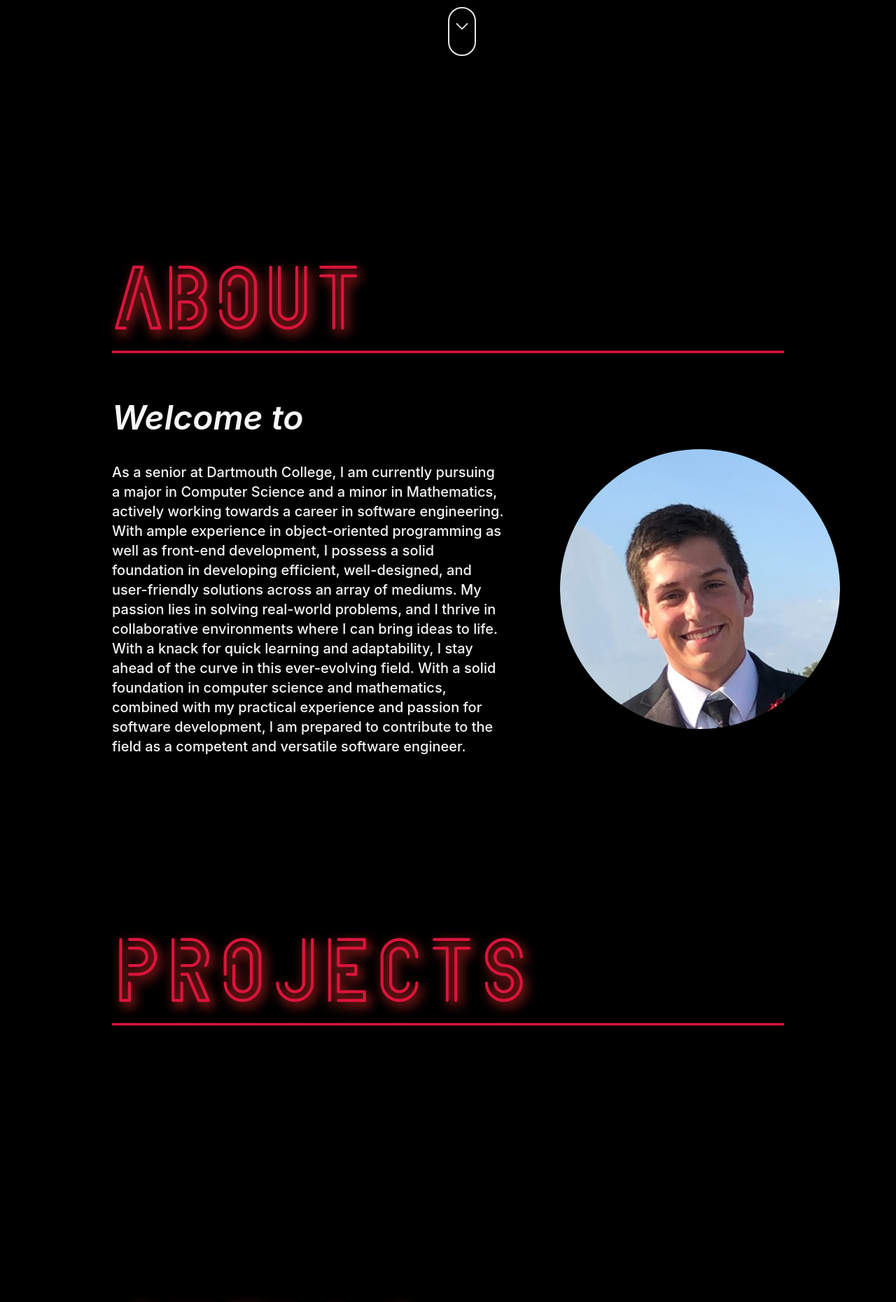
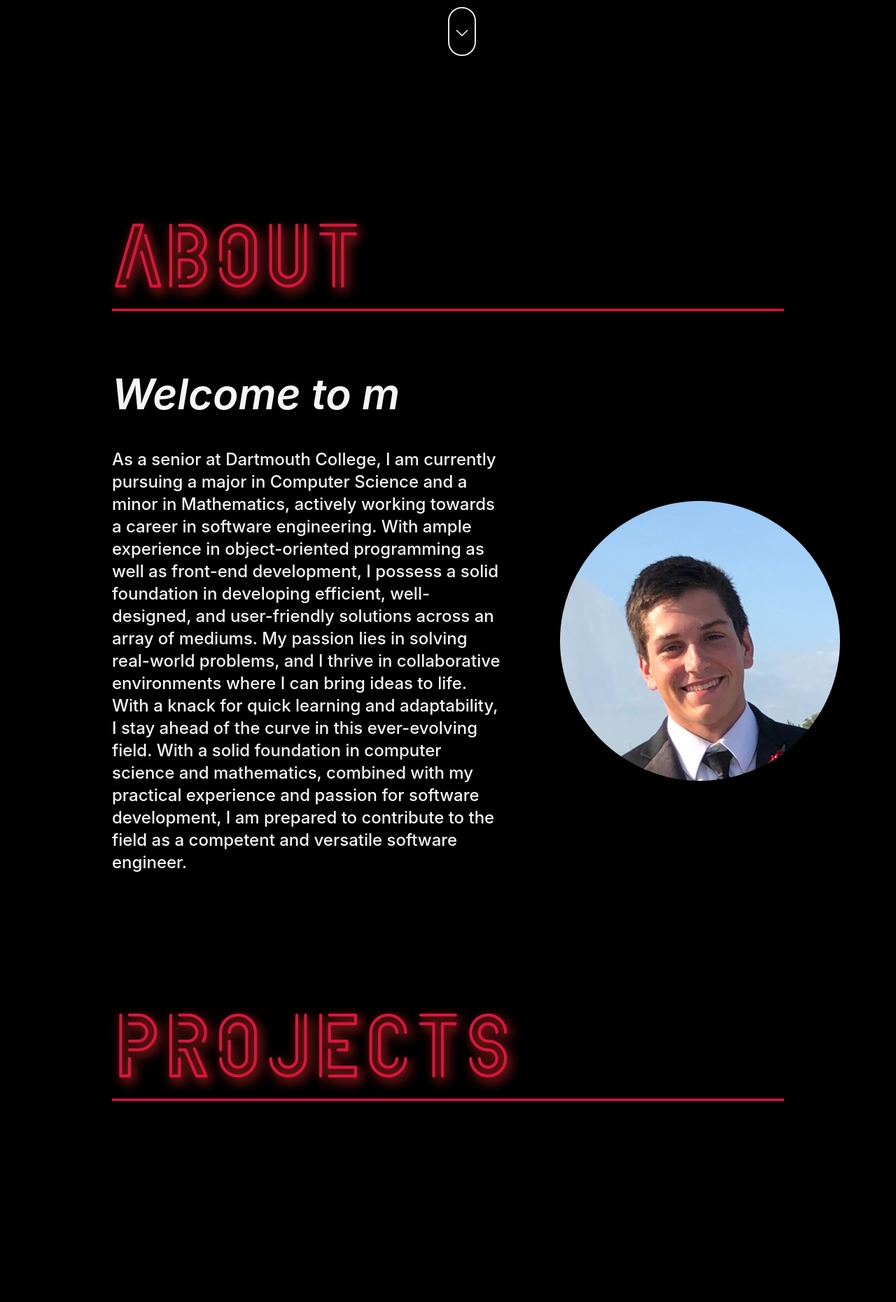
Before and after one commit to charliechildress/personal-portfolio, a React (Create React App) app: page / in a window 1280 px wide. Shown: the part 680-2541 px from the top of the page at 70% size. Built offline with nearby package versions, Linux system fonts and the light colour scheme.

Commit message:
line flicker

```diff
--- a/src/animations/index.js
+++ b/src/animations/index.js
@@ -4,6 +4,7 @@ const drawLine = {
     const delay = 0.5;
     return {
       pathLength: 1,
+      backgroundColor: '#FF3131',
       transition: {
         pathLength: { delay, type: 'spring', duration: 2.5 },
       },
--- a/src/components/AboutCard.jsx
+++ b/src/components/AboutCard.jsx
@@ -22,7 +22,7 @@ const AboutCard = () => {
           <img
             src={profile}
             alt='profile'
-            className='rounded-full object-contain md:h-60 sm:h-60'
+            className='rounded-full object-contain lg:h-[350px] md:h-[300px] sm:h-60'
           ></img>
         </div>
       </motion.div>
--- a/src/components/TitleLine.jsx
+++ b/src/components/TitleLine.jsx
@@ -8,7 +8,7 @@ const TitleLine = () => {
       initial='hidden'
       whileInView='visible'
       viewport={{ once: true }}
-      className='w-full pt-[5px] pr-40 sm:pr-10'
+      className='w-full pt-[5px] pr-40 sm:pr-10 hover:animate-lineFlicker'
     >
       <motion.line
         x1='0'
@@ -18,7 +18,7 @@ const TitleLine = () => {
         stroke='#DC143C'
         variants={drawLine}
         custom={2}
-        className='stroke-[3.5px] '
+        className='stroke-[3.5px] hover:animate-lineFlicker'
       />
     </motion.svg>
   );
--- a/src/screens/About.jsx
+++ b/src/screens/About.jsx
@@ -37,28 +37,30 @@ const About = () => {
       whileInView='visible'
       viewport={{ once: true }}
     >
-      <section className='flex flex-col relative'>
+      <section className='flex flex-col relative min-h-screen'>
         <motion.div variants={textVariant} className='flex-none w-full'>
-          <h1 className='pt-60 font-neon text-neon-red text-shadow-neon hover:animate-flicker sm:text-5xl md:text-6xl text-9xl tracking-tight'>
-            About
-          </h1>
+          <motion.div
+            variants={textVariant}
+            className='pt-[180px] font-neon text-neon-red text-shadow-neon hover:animate-flicker sm:text-5xl md:text-6xl lg:text-8xl text-9xl tracking-tight'
+          >
+            <h1>About</h1>
+            <TitleLine />
+          </motion.div>
         </motion.div>
-        <TitleLine></TitleLine>
-
         <div className='flex-0 flex sm:flex-col relative w-full xl:pt-5 2xl:pt-5 sm:pr-10'>
           <motion.div variants={slideInLeft} className='flex-0 w-1/2 sm:w-full'>
             <div className='flex-row'>
-              <h2 className='flex-0 mt-[-90px] 2xl:min-h-[60px] xl:min-h-[48px] lg:min-h-[40px] md:min-h-[32px] sm:min-h-[36px] italic font-semibold text-dark-text text-2xl 2xl:text-6xl xl:text-5xl lg:text-4xl md:text-2xl sm:text-3xl'>
+              <h2 className='flex-0 mt-[-55px] 2xl:mt-[-80px] xl:mt-[-70px] md:mt-[-70px] sm:mt-[-80px] 3xl:min-h-[60px] 2xl:min-h-[60px] xl:min-h-[60px] lg:min-h-[40px] md:min-h-[40px] sm:min-h-[36px] italic font-semibold text-dark-text text-2xl 3xl:text-6xl 2xl:text-6xl xl:text-6xl lg:text-4xl md:text-4xl sm:text-3xl'>
                 {typedText}
               </h2>
-              <p className='flex-1 mt-10 lg:mt-5 md:mt-5 sm:mt-5 font-medium text-dark-text text-sm 2xl:text-xl xl:text-xl lg:text-lg md:text-sm sm:text-sm'>
+              <p className='flex-1 mt-12 lg:mt-5 md:mt-5 sm:mt-5 font-medium text-dark-text text-sm 3xl:text-3xl 2xl:text-2xl xl:text-2xl lg:text-lg md:text-lg sm:text-sm'>
                 {introduction}
               </p>
             </div>
           </motion.div>
           <motion.div
             variants={slideInRight}
-            className='flex-2 flex justify-center items-center w-1/2 sm:w-full sm:pt-20'
+            className='flex-2 flex justify-center items-center w-1/2 sm:w-full pt-10 sm:pt-20'
           >
             <AboutCard></AboutCard>
           </motion.div>
--- a/src/screens/Contact.jsx
+++ b/src/screens/Contact.jsx
@@ -1,16 +1,28 @@
+import { motion } from 'framer-motion';
+
 import TitleLine from '../components/TitleLine';
+import { textVariant } from '../animations';
 import { SectionWrapper } from '../wrapper';
 
 const Contact = () => {
   return (
-    <section className='flex sm:flex-col relative'>
-      <div className='w-full'>
-        <h1 className='mt-60 font-neon text-neon-red text-shadow-neon hover:animate-flicker sm:text-5xl md:text-6xl text-9xl'>
-          Contact
-        </h1>
-        <TitleLine></TitleLine>
-      </div>
-    </section>
+    <motion.div
+      initial='hidden'
+      whileInView='visible'
+      viewport={{ once: true }}
+    >
+      <section className='flex sm:flex-col relative  min-h-screen h-full'>
+        <motion.div variants={textVariant} className='flex-none w-full'>
+          <motion.div
+            variants={textVariant}
+            className='pt-[180px] font-neon text-neon-red text-shadow-neon hover:animate-flicker sm:text-5xl md:text-6xl lg:text-8xl text-9xl tracking-tight'
+          >
+            <h1>Contact</h1>
+            <TitleLine />
+          </motion.div>
+        </motion.div>
+      </section>
+    </motion.div>
   );
 };
 
--- a/src/screens/Projects.jsx
+++ b/src/screens/Projects.jsx
@@ -1,16 +1,28 @@
+import { motion } from 'framer-motion';
+
 import TitleLine from '../components/TitleLine';
+import { textVariant } from '../animations';
 import { SectionWrapper } from '../wrapper';
 
 const Projects = () => {
   return (
-    <section className='flex sm:flex-col relative h-full'>
-      <div className='w-full'>
-        <h1 className='mt-60 font-neon text-neon-red text-shadow-neon hover:animate-flicker sm:text-5xl md:text-6xl text-9xl'>
-          Projects
-        </h1>
-        <TitleLine></TitleLine>
-      </div>
-    </section>
+    <motion.div
+      initial='hidden'
+      whileInView='visible'
+      viewport={{ once: true }}
+    >
+      <section className='flex sm:flex-col relative  min-h-screen h-full'>
+        <motion.div variants={textVariant} className='flex-none w-full'>
+          <motion.div
+            variants={textVariant}
+            className='pt-[180px] font-neon text-neon-red text-shadow-neon hover:animate-flicker sm:text-5xl md:text-6xl lg:text-8xl text-9xl tracking-tight'
+          >
+            <h1>Projects</h1>
+            <TitleLine />
+          </motion.div>
+        </motion.div>
+      </section>
+    </motion.div>
   );
 };
 
--- a/src/screens/Skills.jsx
+++ b/src/screens/Skills.jsx
@@ -1,15 +1,26 @@
+import { motion } from 'framer-motion';
+
 import TitleLine from '../components/TitleLine';
+import { textVariant } from '../animations';
 import { SectionWrapper } from '../wrapper';
 
 const Skills = () => {
   return (
-    <section className='flex flex-col relative h-full w-full'>
-      <div className='w-full flex-none'>
-        <h1 className='mt-60 font-neon text-neon-red text-shadow-neon hover:animate-flicker sm:text-5xl md:text-6xl text-9xl'>
-          Skills
-        </h1>
-        <TitleLine></TitleLine>
-      </div>
+    <motion.div
+      initial='hidden'
+      whileInView='visible'
+      viewport={{ once: true }}
+    >
+      <section className='flex flex-col relative min-h-screen h-full w-full'>
+        <motion.div variants={textVariant} className='flex-none w-full'>
+          <motion.div
+            variants={textVariant}
+            className='pt-[180px] font-neon text-neon-red text-shadow-neon hover:animate-flicker sm:text-5xl md:text-6xl lg:text-8xl text-9xl tracking-tight'
+          >
+            <h1>Skills</h1>
+            <TitleLine />
+          </motion.div>
+        </motion.div>
         <div className='flex-0 flex flex-col h-full w-full'>
           <h2 className='flex-none mt-[-75px] italic font-semibold text-dark-text text-6xl md:text-4xl sm:text-2xl'>
             Coding Skills
@@ -19,6 +30,7 @@ const Skills = () => {
           </h2>
         </div>
       </section>
+    </motion.div>
   );
 };
 
--- a/src/wrapper/SectionWrapper.jsx
+++ b/src/wrapper/SectionWrapper.jsx
@@ -3,7 +3,7 @@ import { motion } from 'framer-motion';
 const SectionWrapper = (Component, ComponentID) =>
   function Wrap() {
     return (
-      <motion.section className='bg-dark-bg pl-40 sm:pl-10 w-full'>
+      <motion.section className='bg-dark-bg pl-40 lg:pl-30 md:pl-20 sm:pl-10 w-full'>
         <span className='hash-span' id={ComponentID}></span>
         <Component></Component>
       </motion.section>
--- a/tailwind.config.js
+++ b/tailwind.config.js
@@ -19,8 +19,9 @@ module.exports = {
         xl: { min: '1280px', max: '1535px' },
         // => @media (min-width: 1280px and max-width: 1535px) { ... }
 
-        '2xl': { min: '1536px' },
+        '2xl': { min: '1536px', max: '1700px' },
         // => @media (min-width: 1536px) { ... }
+        '3xl': { min: '1701px' },
       },
       fontFamily: {
         neon: 'Neon',
@@ -48,9 +49,20 @@ module.exports = {
             opacity: '0.7',
           },
         },
+        lineFlicker: {
+          '0%, 25%, 50%, 75%, 100%': {
+            dropShadow: '[5px_5px_10px_rgba(255,49,49,0.7)]',
+            opacity: '1',
+          },
+          '12.5%, 37.5%, 62.5%, 87.5%': {
+            dropShadow: '[0px_0px_10px_rgba(255,49,49,0.7)]',
+            opacity: '0.7',
+          },
+        },
       },
       animation: {
         flicker: 'flicker 3.75s infinite',
+        lineFlicker: 'lineFlicker 3.75s infinite',
       },
     },
   },
```
Lines whose indentation alone changed are shown as unchanged.
